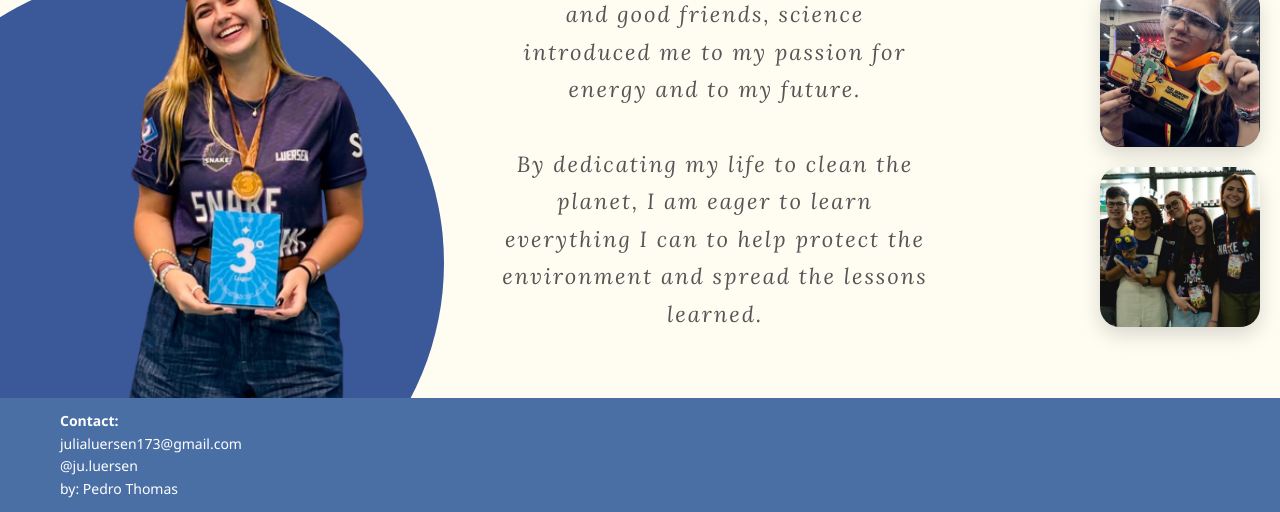
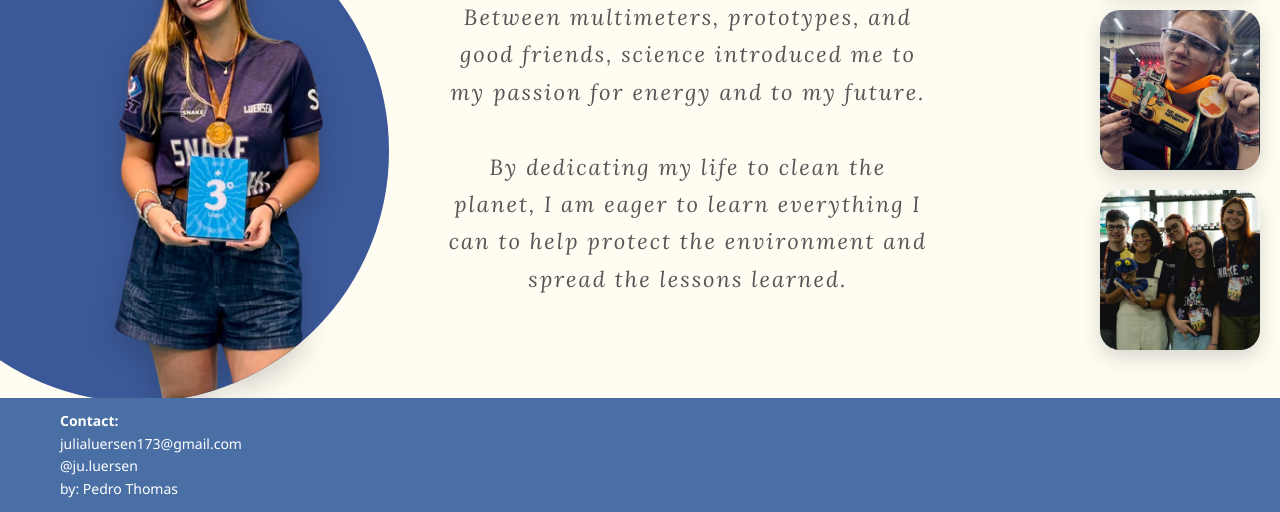
Before and after one commit to Pedrothomashb/juluersen, a plain HTML site: page index.html in a window 1280 px wide. Shown: the part 288-800 px from the top of the page. Drawn offline with Linux system fonts and the light colour scheme.

Commit message:
fix: Ajuste de perspectiva da bolinha central e da julia, padrão e ajuste das imagens a direita

```diff
--- a/css/style.css
+++ b/css/style.css
@@ -1482,3 +1482,101 @@ nav {
         display: none;
     }
 }
+
+/* ==========================================================
+   Home: Julia saindo da bolinha + fotos da direita centralizadas
+   ========================================================== */
+.home-page {
+    --home-footer: 114px; /* altura do rodapé da home (4 linhas) */
+}
+
+/* Foto principal: bolinha grande com a Julia à direita do centro;
+   a borda da bolinha corta as pernas, como na página de tênis */
+.photo-wrapper.hero-cut {
+    --hero-h: min(79vh, 48vw, 760px);
+    position: relative;
+    width: auto;
+    height: var(--hero-h);
+    aspect-ratio: auto;
+}
+
+.hero-cut .circle-behind {
+    left: -44.09%;
+    top: 17.25%;
+    width: 145.16%;
+    height: auto;
+    aspect-ratio: 1;
+    transform: none;
+    z-index: 0;
+}
+
+.hero-cut .photo-container {
+    position: relative;
+    z-index: 2;
+    width: auto;
+    height: 100%;
+    filter: drop-shadow(0 10px 14px rgba(0, 0, 0, 0.18));
+}
+
+.hero-cut .photo-container img {
+    display: block;
+    width: auto;
+    height: 100%;
+    max-width: none;
+    object-fit: fill;
+    /* visível: metade de cima + dentro da bolinha */
+    -webkit-mask-image:
+        linear-gradient(#000, #000),
+        radial-gradient(72.58% 40.85% at 28.49% 58.09%, #000 99.5%, transparent 100%);
+            mask-image:
+        linear-gradient(#000, #000),
+        radial-gradient(72.58% 40.85% at 28.49% 58.09%, #000 99.5%, transparent 100%);
+    -webkit-mask-size: 100% 58.09%, 100% 100%;
+            mask-size: 100% 58.09%, 100% 100%;
+    -webkit-mask-position: 0 0, 0 0;
+            mask-position: 0 0, 0 0;
+    -webkit-mask-repeat: no-repeat;
+            mask-repeat: no-repeat;
+}
+
+@media (min-width: 901px) {
+    /* Área entre a navbar e o rodapé */
+    .home-page .main-wrapper {
+        height: calc(100vh - 70px - var(--home-footer));
+    }
+
+    /* Bolinha encostada no rodapé, saindo pela borda esquerda */
+    .home-page .left-section {
+        align-items: flex-end;
+        padding: 0 20px 0 40px;
+    }
+
+    .home-page .photo-wrapper.hero-cut {
+        margin-bottom: calc(var(--hero-h) * -0.0106 - 4px);
+    }
+
+    /* Texto e fotos da direita centralizados na vertical */
+    .home-page .content-wrapper {
+        justify-content: center;
+        padding-top: 40px;
+        padding-bottom: 40px;
+    }
+
+    .home-page .right-section {
+        justify-content: center;
+        padding-top: 0;
+    }
+}
+
+@media (max-height: 650px) and (min-width: 901px) {
+    .home-page {
+        --home-footer: 106px;
+    }
+}
+
+@media (max-width: 900px) {
+    .photo-wrapper.hero-cut {
+        --hero-h: min(440px, 100vw);
+        margin: 0 auto;
+    }
+}
--- a/index.html
+++ b/index.html
@@ -8,7 +8,7 @@
     <link rel="preconnect" href="https://fonts.googleapis.com">
     <link rel="preconnect" href="https://fonts.gstatic.com" crossorigin>
     <link href="https://fonts.googleapis.com/css2?family=Courier+Prime:wght@400;700&family=Lora:ital,wght@0,400;0,700;1,400&display=swap" rel="stylesheet">
-    <link rel="stylesheet" href="css/style.css?v=14">
+    <link rel="stylesheet" href="css/style.css?v=22">
 </head>
 <body>
     <!-- Navegação -->
@@ -44,17 +44,17 @@
     </nav>
 
     <!-- Container Principal -->
-    <div class="container">
+    <div class="container home-page">
         <div class="circle-top-right"></div>
 
         <!-- Layout Principal -->
         <div class="main-wrapper">
             <!-- Seção Esquerda - Foto -->
             <div class="left-section">
-                <div class="photo-wrapper">
+                <div class="photo-wrapper hero-cut">
                     <div class="circle-behind"></div>
                     <div class="photo-container">
-                        <img src="assets/juliaPrincipal.png" alt="Julia Luersen">
+                        <img src="assets/juliaPrincipal.png" alt="Julia Luersen" width="372" height="661">
                     </div>
                 </div>
             </div>
```
Also changed, not shown: README.pt-BR.md (added, +79 -0 lines), README.md (added).
